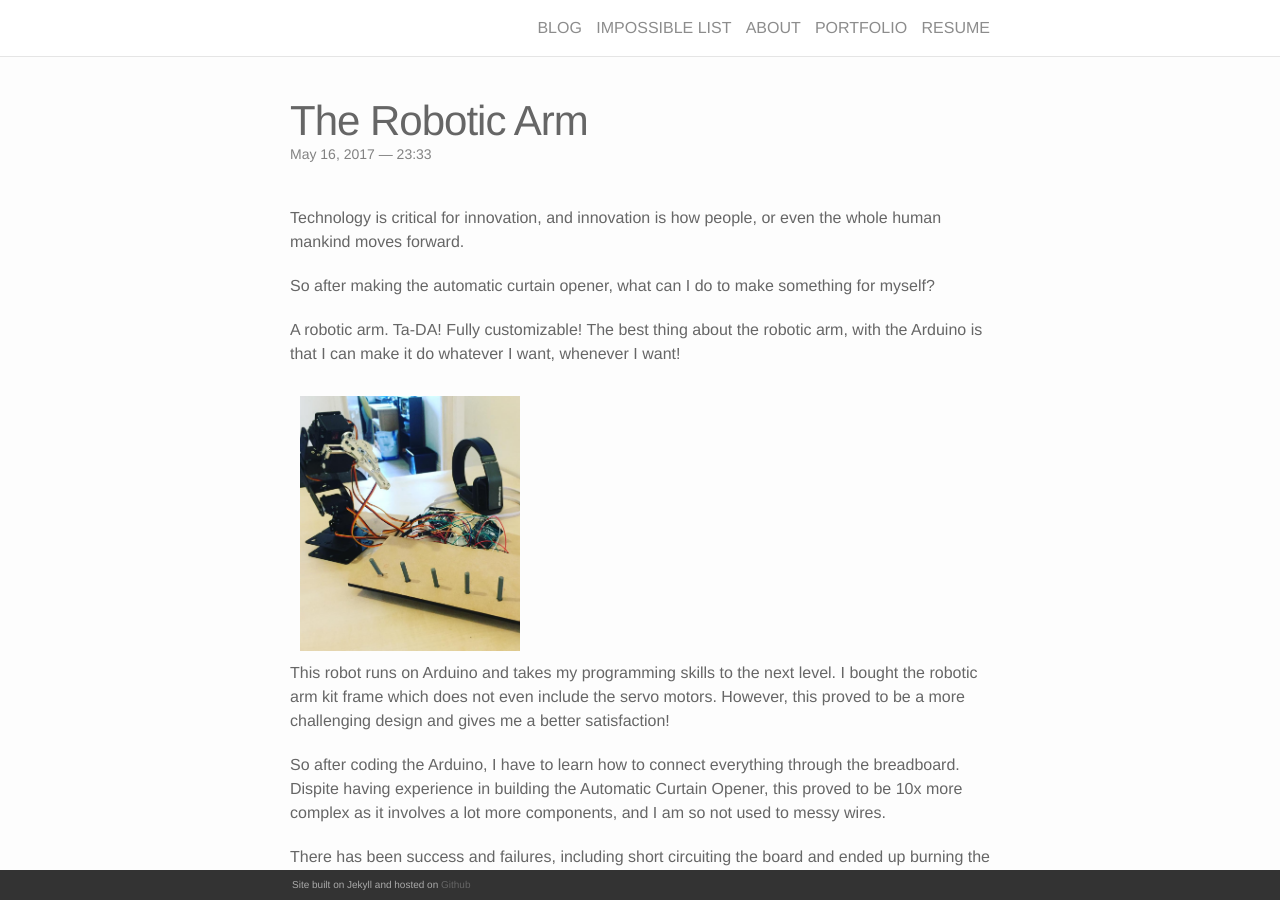
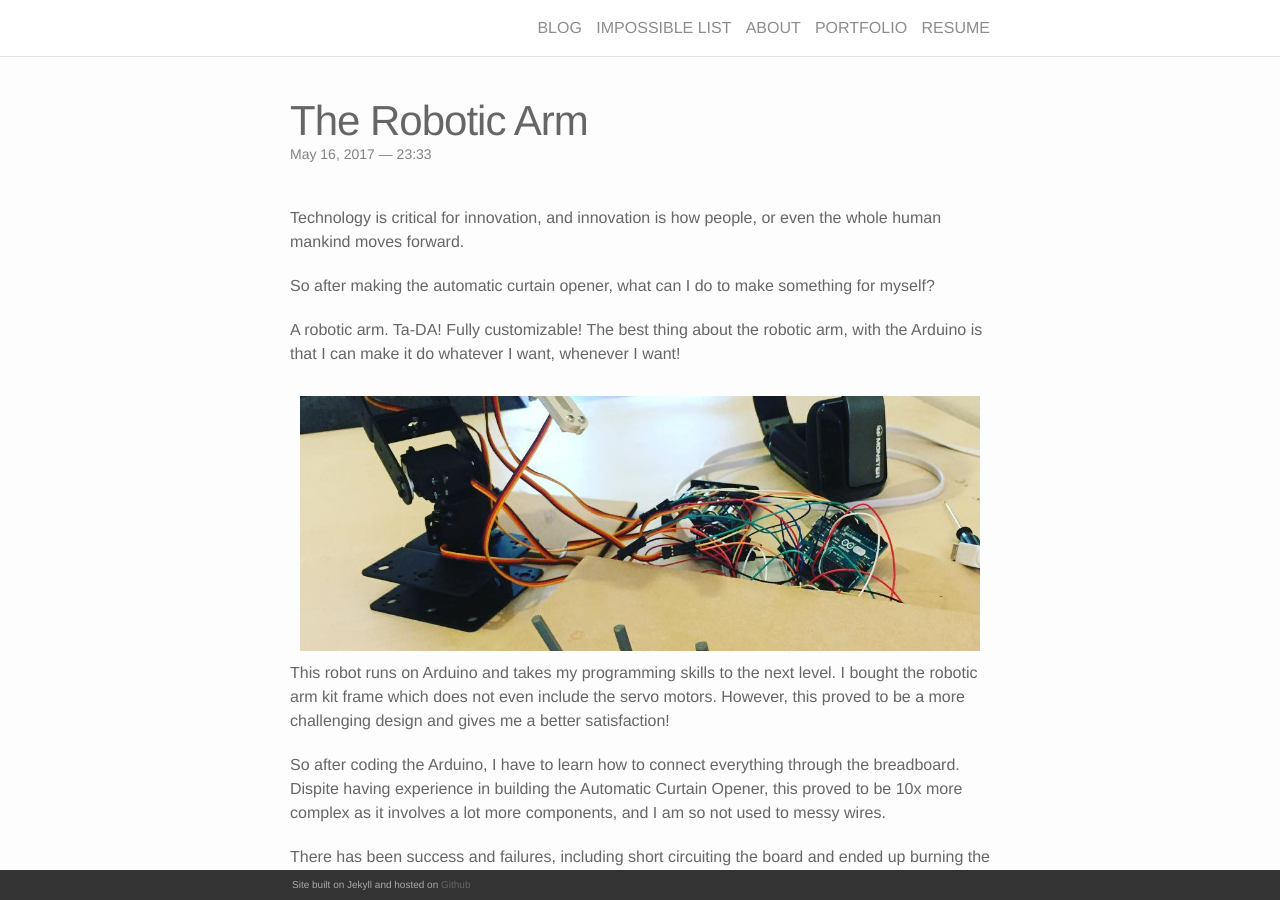
Before and after one commit to chwong1996/myhome, a Jekyll site: the page built from _portfolio/2_project.markdown, in a window 1280 px wide and 900 px high. Built offline with Jekyll 4.4.1, drawn with Linux system fonts in a browser that asks for light colours; nearby versions of some CDN libraries.

Commit message:
Update 2_project.markdown

```diff
--- a/_portfolio/2_project.markdown
+++ b/_portfolio/2_project.markdown
@@ -9,8 +9,9 @@ Technology is critical for innovation, and innovation is how people, or even the
 So after making the automatic curtain opener, what can I do to make something for myself?
 
 A robotic arm. Ta-DA! Fully customizable! The best thing about the robotic arm, with the Arduino is that I can make it do whatever I want, whenever I want!
+
 <div class="img_row">
-	<img class="col one" src="{{ site.baseurl }}/img/Robotic arm.jpg" alt="" title="Robotic arm"/>
+	<img class="col" src="{{ site.baseurl }}/img/Robotic arm.jpg" alt="" title="Robotic arm"/>
 </div>
 This robot runs on Arduino and takes my programming skills to the next level. I bought the robotic arm kit frame which does not even include the servo motors. However, this proved to be a more challenging design and gives me a better satisfaction!
 
@@ -22,6 +23,7 @@ There has been success and failures, including short circuiting the board and en
 	Showing the robotic claw doing its madness with Adib screaming with excitement behind
 </div>
 So after that, it is all just about wiring everything up together. It was a mess, like truly
+
 <div class="img_row">
 	<img class="col two" src="{{ site.baseurl }}/img/arm1.jpg" alt="" title="Robotic arm"/>
 	<img class="col two" src="{{ site.baseurl }}/img/arm2.jpg" alt="" title="Robotic arm"/>
```
